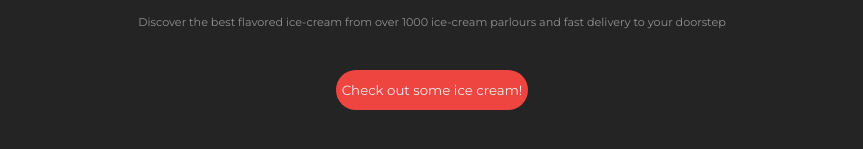
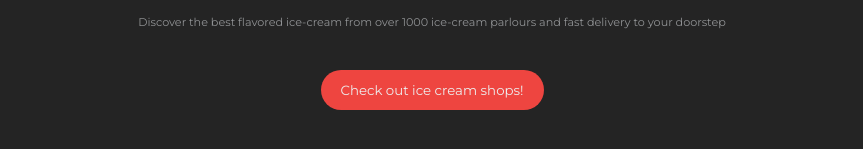
Before and after one commit to squirrellypenguin/Frozzy-React-Frontend, a React (Create React App) app: page / in a window 1280 px wide. Shown: the part 761-910 px from the top of the page, without its empty margins (208-1071 px from the left). Built offline with nearby package versions, Linux system fonts and the light colour scheme; no server answers.

Commit message:
Change Main enter button styling / copy

```diff
--- a/src/index.css
+++ b/src/index.css
@@ -80,8 +80,9 @@ body {
   position:relative;
   bottom: 200px;
 }
+
 #main-login-button {
-  /* border: 2px solid red; */
+  /* border: 2px solid hotpink; */
   /* display: flex; */
   /* justify-content: center; */
   border: none;
@@ -90,7 +91,9 @@ body {
   background: var(--main-red);
   color: var(--main-white);
   font-family: 'Montserrat';
+  padding: 0 20px;
 }
+
 #main-login-button:hover {
   background: var(--main-black);
   border: 1px solid var(--main-grey)
--- a/src/pages/main.js
+++ b/src/pages/main.js
@@ -20,7 +20,7 @@ const Main = (props) => {
       <div id='main-login-button-container'>
 
       <Link to='/shop'>
-        <button id='main-login-button'>Check out some ice cream!</button>
+        <button id='main-login-button'>Check out ice cream shops!</button>
       </Link>
       </div>
     </div>
```
